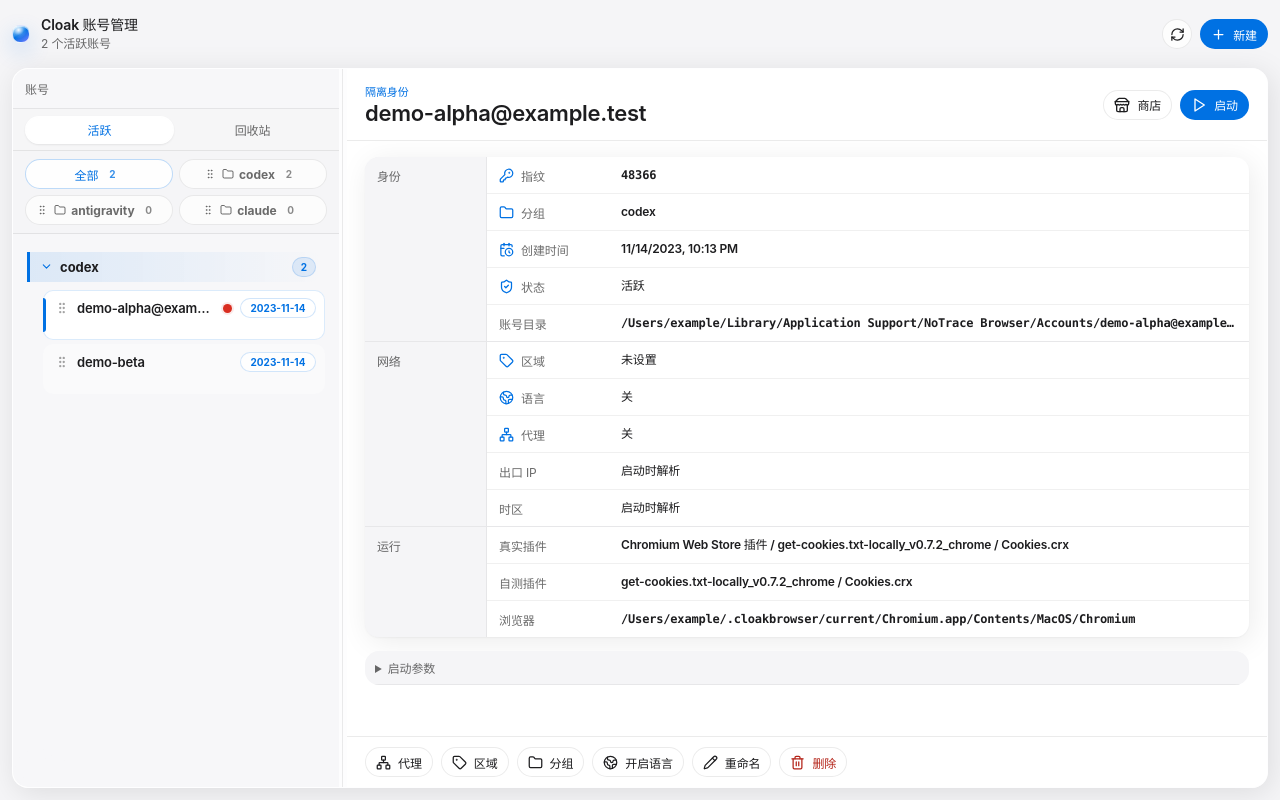
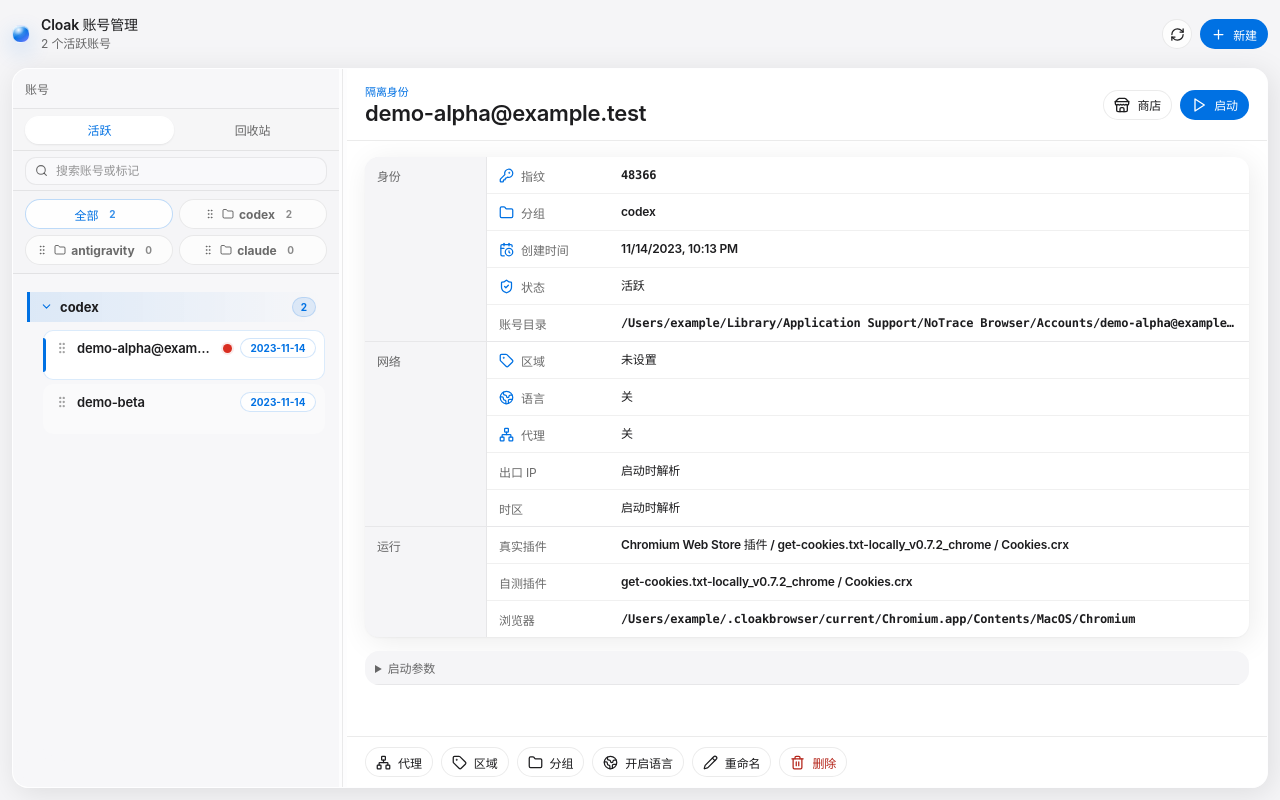
Before and after one commit to GravityPoet/notrace-browser, a React (Vite) app in the folder cloak-picker/: page / in a window 1280 px wide. Built offline with nearby package versions, Linux system fonts and the light colour scheme.

Commit message:
Add account search to picker

```diff
--- a/cloak-picker/src/App.tsx
+++ b/cloak-picker/src/App.tsx
@@ -15,6 +15,7 @@
   Play,
   Plus,
   RefreshCw,
+  Search,
   ShieldCheck,
   Store,
   Tag,
@@ -151,6 +152,7 @@
   const [accountView, setAccountView] = useState<AccountView>("active");
   const [selectedName, setSelectedName] = useState<string>("");
   const [selectedGroup, setSelectedGroup] = useState<string>(allGroupsValue);
+  const [accountSearch, setAccountSearch] = useState("");
   const [draggingAccountName, setDraggingAccountName] = useState<string>("");
   const [accountDropTarget, setAccountDropTarget] = useState<AccountDropTarget | null>(null);
   const [draggingGroupLabel, setDraggingGroupLabel] = useState<string>("");
@@ -189,17 +191,23 @@
   const resizingPaneRef = useRef(false);
 
   const orderedAccounts = useMemo(() => orderAccounts(accounts, accountOrder), [accounts, accountOrder]);
+  const normalizedAccountSearch = accountSearch.trim().toLocaleLowerCase();
   const groupFilters = useMemo(
     () => buildGroupFilters(accounts, groupOrder, hiddenGroups),
     [accounts, groupOrder, hiddenGroups],
   );
-  const visibleAccounts = useMemo(
-    () =>
+  const visibleAccounts = useMemo(() => {
+    const scopedAccounts =
       selectedGroup === allGroupsValue
         ? orderedAccounts
-        : orderedAccounts.filter((account) => accountGroupLabel(account) === selectedGroup),
-    [orderedAccounts, selectedGroup],
-  );
+        : orderedAccounts.filter((account) => accountGroupLabel(account) === selectedGroup);
+    if (!normalizedAccountSearch) return scopedAccounts;
+    return scopedAccounts.filter((account) =>
+      [account.name, account.group ?? "", account.mark_note ?? ""].some((value) =>
+        value.toLocaleLowerCase().includes(normalizedAccountSearch),
+      ),
+    );
+  }, [normalizedAccountSearch, orderedAccounts, selectedGroup]);
   const selected = useMemo(
     () => visibleAccounts.find((account) => account.name === selectedName) ?? visibleAccounts[0] ?? null,
     [visibleAccounts, selectedName],
@@ -855,8 +863,13 @@
     accountView === "trash"
       ? `${selectedGroupLabel}${visibleAccounts.length} 个回收站账号`
       : `${selectedGroupLabel}${visibleAccounts.length} 个活跃账号`;
-  const emptyTitle = accountView === "trash" ? "回收站为空" : "暂无活跃账号";
-  const emptyAction = accountView === "active" ? "新建账号" : "查看活跃";
+  const hasAccountSearch = normalizedAccountSearch.length > 0;
+  const emptyTitle = hasAccountSearch
+    ? "未找到匹配账号"
+    : accountView === "trash"
+      ? "回收站为空"
+      : "暂无活跃账号";
+  const emptyAction = hasAccountSearch ? "清除搜索" : accountView === "active" ? "新建账号" : "查看活跃";
   const proxyLabel = selected ? middleTruncate(selected.proxy_display, 48) : "";
   const statusLabel = selected?.trashed ? "已移入回收站" : "活跃";
   const webStoreStatusIsCurrent = Boolean(selected && webStoreStatus?.accountName === selected.name);
@@ -918,6 +931,32 @@
             >
               回收站
             </button>
+          </div>
+
+          <div className="accountSearch">
+            <div className="accountSearchField">
+              <Search aria-hidden="true" size={13} />
+              <input
+                aria-label="搜索账号"
+                autoComplete="off"
+                placeholder="搜索账号或标记"
+                spellCheck={false}
+                type="search"
+                value={accountSearch}
+                onChange={(event) => setAccountSearch(event.currentTarget.value)}
+                onKeyDown={(event) => {
+                  if (event.key === "Escape") {
+                    setAccountSearch("");
+                    event.currentTarget.blur();
+                  }
+                }}
+              />
+              {hasAccountSearch ? (
+                <button aria-label="清除搜索" title="清除搜索" type="button" onClick={() => setAccountSearch("")}>
+                  <X aria-hidden="true" size={11} />
+                </button>
+              ) : null}
+            </div>
           </div>
 
           <div className="groupFilter" aria-label="分组筛选">
@@ -991,9 +1030,21 @@
                 <strong>{emptyTitle}</strong>
                 <button
                   className="subtleButton"
-                  onClick={accountView === "active" ? openCreateDialog : () => setAccountView("active")}
+                  onClick={
+                    hasAccountSearch
+                      ? () => setAccountSearch("")
+                      : accountView === "active"
+                        ? openCreateDialog
+                        : () => setAccountView("active")
+                  }
                 >
-                  {accountView === "active" ? <Plus size={14} /> : <ArchiveRestore size={14} />}
+                  {hasAccountSearch ? (
+                    <X size={14} />
+                  ) : accountView === "active" ? (
+                    <Plus size={14} />
+                  ) : (
+                    <ArchiveRestore size={14} />
+                  )}
                   {emptyAction}
                 </button>
               </div>
--- a/cloak-picker/src/styles.css
+++ b/cloak-picker/src/styles.css
@@ -140,7 +140,7 @@
 
 .sidebar {
   display: grid;
-  grid-template-rows: 40px 42px auto minmax(0, 1fr);
+  grid-template-rows: 40px 42px 40px auto minmax(0, 1fr);
   min-width: 0;
   min-height: 0;
   background: rgba(245, 245, 247, 0.74);
@@ -233,6 +233,80 @@
   background: rgba(255, 255, 255, 0.92);
   color: var(--accent);
   box-shadow: 0 1px 2px rgba(0, 0, 0, 0.08);
+}
+
+.accountSearch {
+  display: flex;
+  align-items: center;
+  min-width: 0;
+  padding: 6px 12px;
+  border-bottom: 1px solid var(--border);
+  background: rgba(245, 245, 247, 0.6);
+}
+
+.accountSearchField {
+  display: flex;
+  align-items: center;
+  gap: 6px;
+  width: 100%;
+  height: 28px;
+  min-width: 0;
+  border: 1px solid rgba(0, 0, 0, 0.07);
+  border-radius: 11px;
+  background: rgba(250, 250, 252, 0.94);
+  color: var(--muted);
+  padding: 0 7px 0 9px;
+  transition: background 140ms ease, border-color 140ms ease, box-shadow 140ms ease;
+}
+
+.accountSearchField:focus-within {
+  border-color: rgba(0, 113, 227, 0.48);
+  background: #ffffff;
+  box-shadow: 0 0 0 2px rgba(0, 113, 227, 0.14);
+}
+
+.accountSearchField > svg {
+  flex: 0 0 auto;
+}
+
+.accountSearchField input {
+  width: 100%;
+  min-width: 0;
+  border: 0;
+  outline: 0;
+  background: transparent;
+  color: var(--text);
+  font: inherit;
+  font-size: 12px;
+  letter-spacing: -0.12px;
+}
+
+.accountSearchField input::placeholder {
+  color: rgba(0, 0, 0, 0.4);
+}
+
+.accountSearchField input::-webkit-search-cancel-button {
+  display: none;
+}
+
+.accountSearchField button {
+  display: inline-flex;
+  align-items: center;
+  justify-content: center;
+  flex: 0 0 auto;
+  width: 18px;
+  height: 18px;
+  border: 0;
+  border-radius: 50%;
+  background: rgba(0, 0, 0, 0.09);
+  color: var(--muted);
+  cursor: pointer;
+  padding: 0;
+}
+
+.accountSearchField button:hover {
+  background: rgba(0, 0, 0, 0.14);
+  color: var(--text);
 }
 
 .groupFilter {
```
